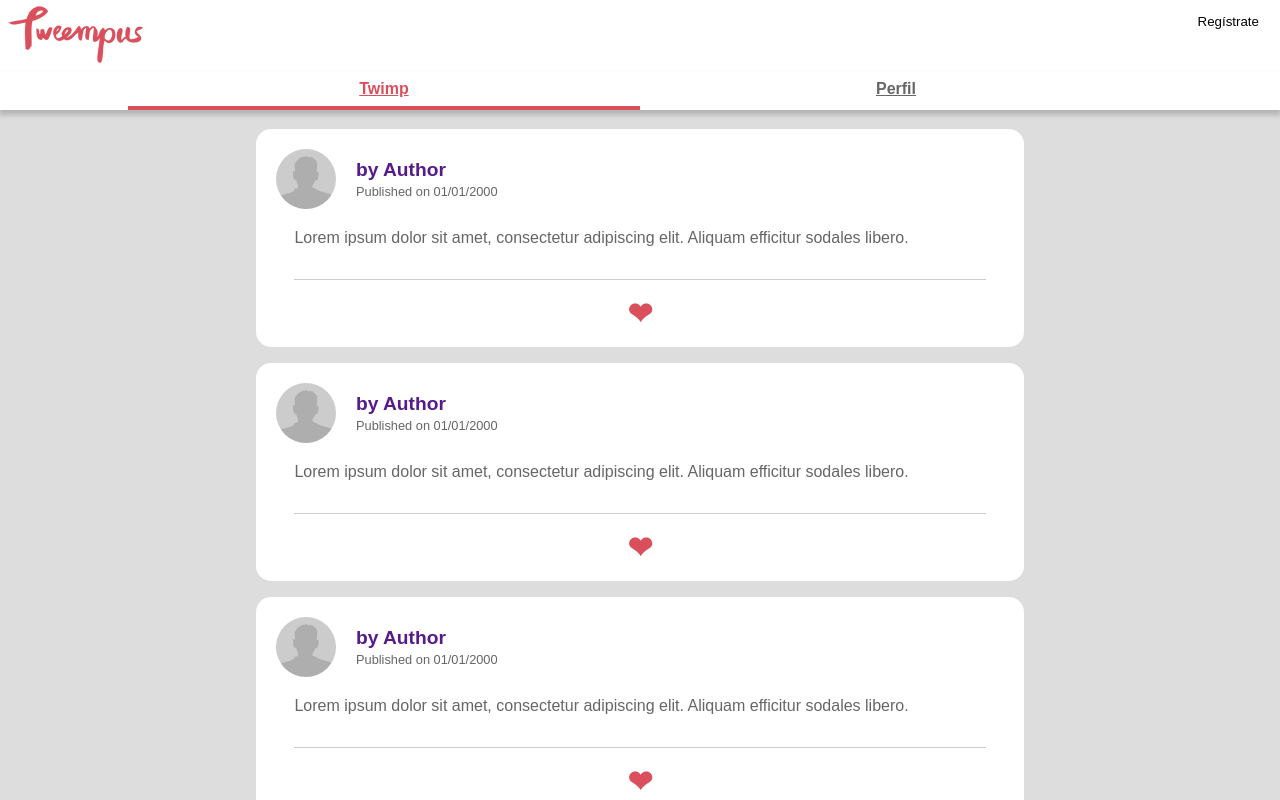
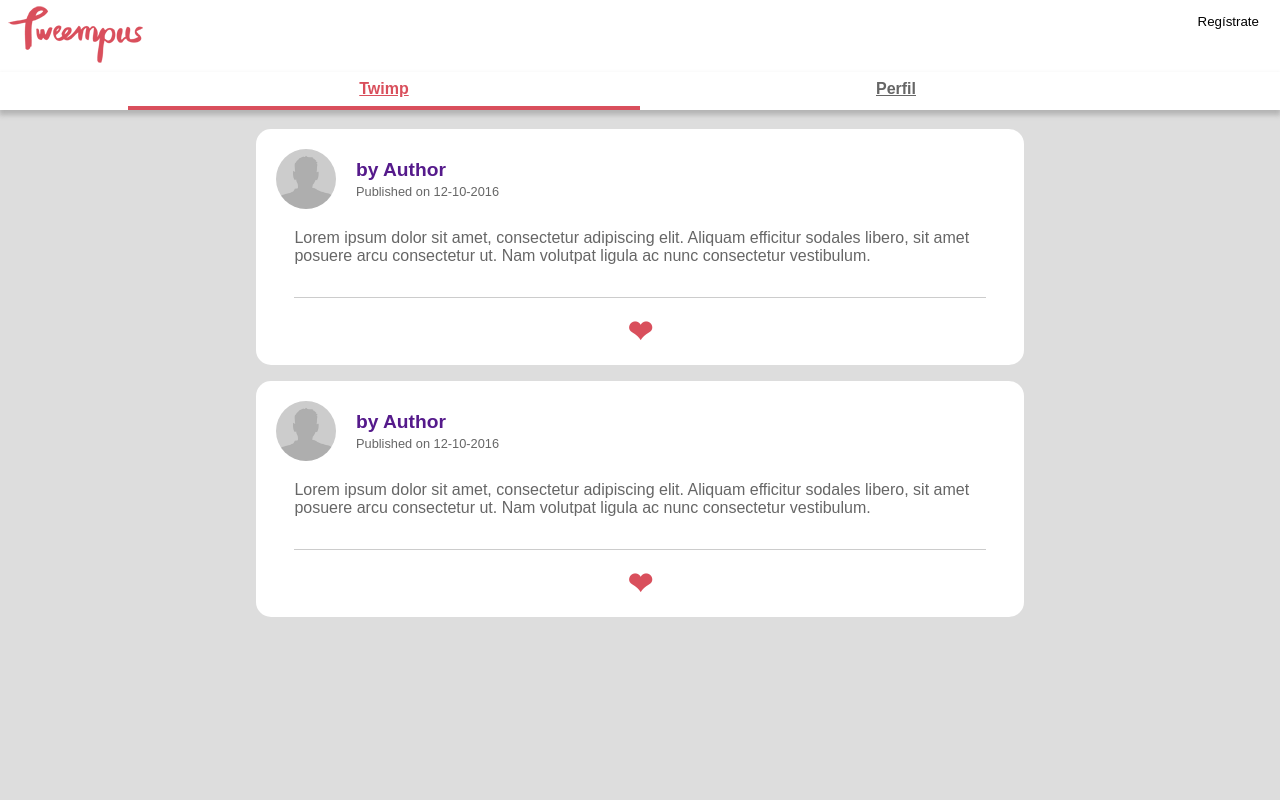
Before and after one commit to pzamgar/Tweempus, an Angular app: page /dashboard in a window 1280 px wide. Shown: the top 800 px of the page. Built offline with nearby package versions, Linux system fonts and the light colour scheme; data requests are answered from the project's data file.

Commit message:
Twimp Service add

```diff
--- a/src/app/app-routing.module.ts
+++ b/src/app/app-routing.module.ts
@@ -1,12 +1,7 @@
 import { NgModule } from '@angular/core';
 import { RouterModule, Routes } from '@angular/router';
 
-import { ErrorComponent } from './shared/error/error.component';
-
-const appRoutes: Routes = [
-    { path: '', redirectTo: '/dashboard', pathMatch: 'full' },
-    //{ path: '**', component: ErrorComponent },
-];
+const appRoutes: Routes = [];
 
 @NgModule({
     imports: [
--- a/src/app/dashboard/dashboard.component.html
+++ b/src/app/dashboard/dashboard.component.html
@@ -1 +1,5 @@
-<tweempus-twimp-list></tweempus-twimp-list>
+<section class="main section_dashboard">
+
+    <tweempus-twimp-list [twimps]="twimpList"></tweempus-twimp-list>
+
+</section>
--- a/src/app/dashboard/dashboard.component.ts
+++ b/src/app/dashboard/dashboard.component.ts
@@ -1,4 +1,9 @@
 import { Component, OnInit } from '@angular/core';
+
+import { AuthorService } from '../shared/author/author.service';
+import { TwimpService } from '../shared/twimp/twimp.service';
+
+import { Twimp } from '../shared/twimp/twimp.model';
 
 @Component({
   selector: 'tweempus-dashboard',
@@ -7,9 +12,14 @@ import { Component, OnInit } from '@angular/core';
 })
 export class DashboardComponent implements OnInit {
 
-  constructor() { }
+  twimpList: Twimp[] = [];
+  constructor(
+    private authorService: AuthorService,
+    private twimpService: TwimpService
+    ) { }
 
   ngOnInit() {
+    this.twimpService.getTwimps().subscribe(twimps => this.twimpList = twimps);
   }
 
 }
--- a/src/app/shared/author/author.service.ts
+++ b/src/app/shared/author/author.service.ts
@@ -2,13 +2,39 @@ import { Injectable } from '@angular/core';
 
 import { HttpClient } from '@angular/common/http';
 
-import { Observable } from 'rxjs/Observable';
 import { catchError, map } from 'rxjs/operators';
+import { Observable, throwError } from 'rxjs';
+
+import { Author } from './author.model';
 
 @Injectable({
   providedIn: 'root'
 })
 export class AuthorService {
 
-  constructor() { }
+  private url: string = 'http://localhost:3000/authors';
+
+  constructor(private httpClient: HttpClient) { }
+
+  getAuhtor(id: string): Observable<Author> {
+    let author: Author = null;
+    return this.httpClient.get<Author>(this.url + '/' + id).pipe(
+      map(dbAuthor => {
+        author = new Author(dbAuthor.id);
+        author.fullName = dbAuthor.fullName;
+        author.image = dbAuthor.image;
+        author.url = 'http://localhost:4200/author/' + dbAuthor.id;
+        return author;
+      }),
+      catchError(this.handleError)
+    );
+  }
+
+  private handleError(error: any) {
+    const errMsg = (error.message) ? error.message :
+    error.status ? `${error.status} - ${error.statusText}` : 'Server error';
+    console.log('error -> ' + errMsg);
+    return throwError(errMsg);
+  }
+
 }
--- a/src/app/shared/twimp/twimp-card/twimp-card.component.html
+++ b/src/app/shared/twimp/twimp-card/twimp-card.component.html
@@ -1,8 +1,8 @@
 <section class="twimp">
 
 	<div class="twimp_header">
-		<img class="twimp_header_img" [src]="twimp._author._image" alt="Imagen de un twimp">
-		<a class="twimp_header_name" [href]="twimp._author._url" target="_b">by {{twimp._author._fullName}}</a>
+		<img class="twimp_header_img" [src]="twimp.author.image" alt="Imagen de un twimp">
+		<a class="twimp_header_name" [href]="twimp.author.url" target="_b">by {{twimp._author._fullName}}</a>
 		<div class="twimp_header_date">Published on {{twimp._timestamp}}</div>
 	</div>
 
--- a/src/app/shared/twimp/twimp-list/twimp-list.component.ts
+++ b/src/app/shared/twimp/twimp-list/twimp-list.component.ts
@@ -1,5 +1,4 @@
-import { Component, OnInit } from '@angular/core';
-import { Author } from '../../author/author.model';
+import { Component, Input } from '@angular/core';
 import { Twimp } from '../twimp.model';
 
 
@@ -8,16 +7,6 @@ import { Twimp } from '../twimp.model';
   templateUrl: './twimp-list.component.html',
   styleUrls: ['./twimp-list.component.css']
 })
-export class TwimpListComponent implements OnInit {
-  text: string = 'Lorem ipsum dolor sit amet, consectetur adipiscing elit. Aliquam efficitur sodales libero.';
-  authors: Author[] = [];
-  twimps: Twimp[] = [];
-
-  ngOnInit() {
-    this.authors.push(new Author('1'));
-    this.twimps.push(new Twimp('1', '', this.authors[0], this.text, '01/01/2000'));
-    this.twimps.push(new Twimp('2', '', this.authors[0], this.text, '01/01/2000'));
-    this.twimps.push(new Twimp('3', '', this.authors[0], this.text, '01/01/2000'));
-    this.twimps.push(new Twimp('4', '', this.authors[0], this.text, '01/01/2000'));
-  }
+export class TwimpListComponent {
+  @Input() twimps: Twimp[];
 }
--- a/src/app/shared/twimp/twimp.service.ts
+++ b/src/app/shared/twimp/twimp.service.ts
@@ -1,12 +1,58 @@
 import { Injectable } from '@angular/core';
+import { HttpClient } from '@angular/common/http';
 
-import { Observable } from 'rxjs/Observable';
+import { Observable, throwError } from 'rxjs';
 import { catchError, map } from 'rxjs/operators';
+
+import { Author } from '../author/author.model';
+import { Twimp } from '../twimp/twimp.model';
+
 
 @Injectable({
   providedIn: 'root'
 })
 export class TwimpService {
 
-  constructor() { }
+  private url: string = 'http://localhost:3000/twimps';
+  private urlFavorite: string = 'http://localhost:3000/author-favorites';
+
+  constructor(private httpClient: HttpClient) { }
+
+  getTwimps(): Observable<Twimp[]> {
+    let twimps: Twimp[] = [];
+
+    return this.httpClient.get(this.url).pipe(
+      map(response => {
+        let dbTwimpList: any = response;
+        for (let i in dbTwimpList) {
+          let twimp: Twimp = new Twimp(dbTwimpList[i].id, 'localhost:4200/twimp/' + dbTwimpList[i].id, new Author(dbTwimpList[i].author), dbTwimpList[i].content, dbTwimpList[i].timestamp);
+          twimps.push(twimp);
+        }
+        return twimps;
+      }),
+      catchError(this.handleError)
+    );
+  }
+
+  getFavoritesByAuthor(idAuthor: string, idTwimp: string): Observable<boolean> {
+    return this.httpClient.get(this.urlFavorite + '/' + idAuthor).pipe(
+      map(response => {
+        const favorites: string[] = response['twimps'];
+        if (favorites.indexOf(idTwimp) === -1) {
+          return false;
+        } else {
+          return true;
+        }
+      }),
+      catchError(this.handleError)
+    );
+  }
+
+  private handleError(error: any) {
+    const errMsg = (error.message) ? error.message :
+    error.status ? `${error.status} - ${error.statusText}` : 'Server error';
+    console.log('error -> ' + errMsg);
+    return throwError(errMsg);
+  }
+
 }
```
